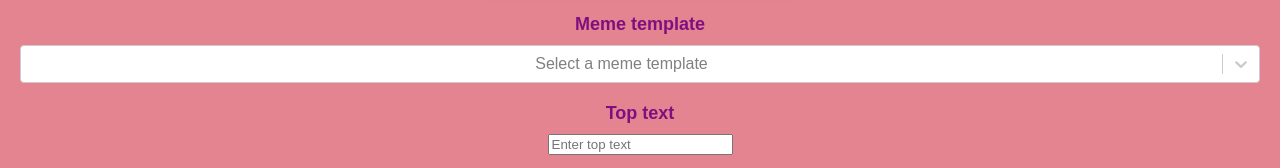
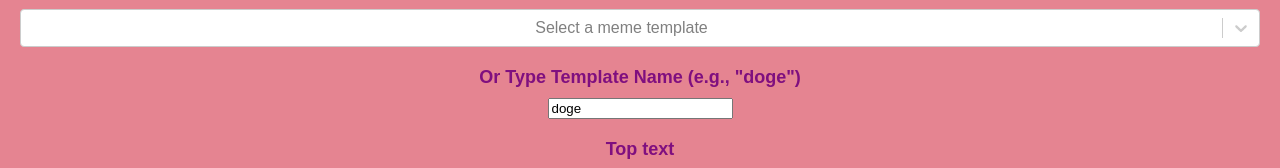
Before and after one commit to melissapue/react-meme-generator, a React app: page / in a window 1280 px wide. Shown: the part 419-587 px from the top of the page. Built offline with nearby package versions, Linux system fonts and the light colour scheme; no server answers; the HTML template or start-up script is replaced by a standard one.

Commit message:
Adjust Select Component

```diff
--- a/src/App.js
+++ b/src/App.js
@@ -51,6 +51,14 @@ function App() {
     setSelectedTemplate(selectedOption.value); // Update selected template state
   };
 
+  // Handle template input change (when typing 'doge')
+  const handleTemplateInputChange = (event) => {
+    const inputValue = event.target.value.trim();
+    if (inputValue && inputValue !== selectedTemplate) {
+      setSelectedTemplate(inputValue);
+    }
+  };
+
   // Handle meme download
   const handleDownloadClick = () => {
     const link = document.createElement('a');
@@ -90,6 +98,16 @@ function App() {
         />
       </div>
 
+      <label htmlFor="templateInput">
+        Or Type Template Name (e.g., "doge")
+      </label>
+      <input
+        id="templateInput"
+        value={selectedTemplate}
+        onChange={handleTemplateInputChange} // Handle manual template input change
+        placeholder="Type meme template"
+      />
+
       <label htmlFor="topText">Top text</label>
       <input
         id="topText"
```
